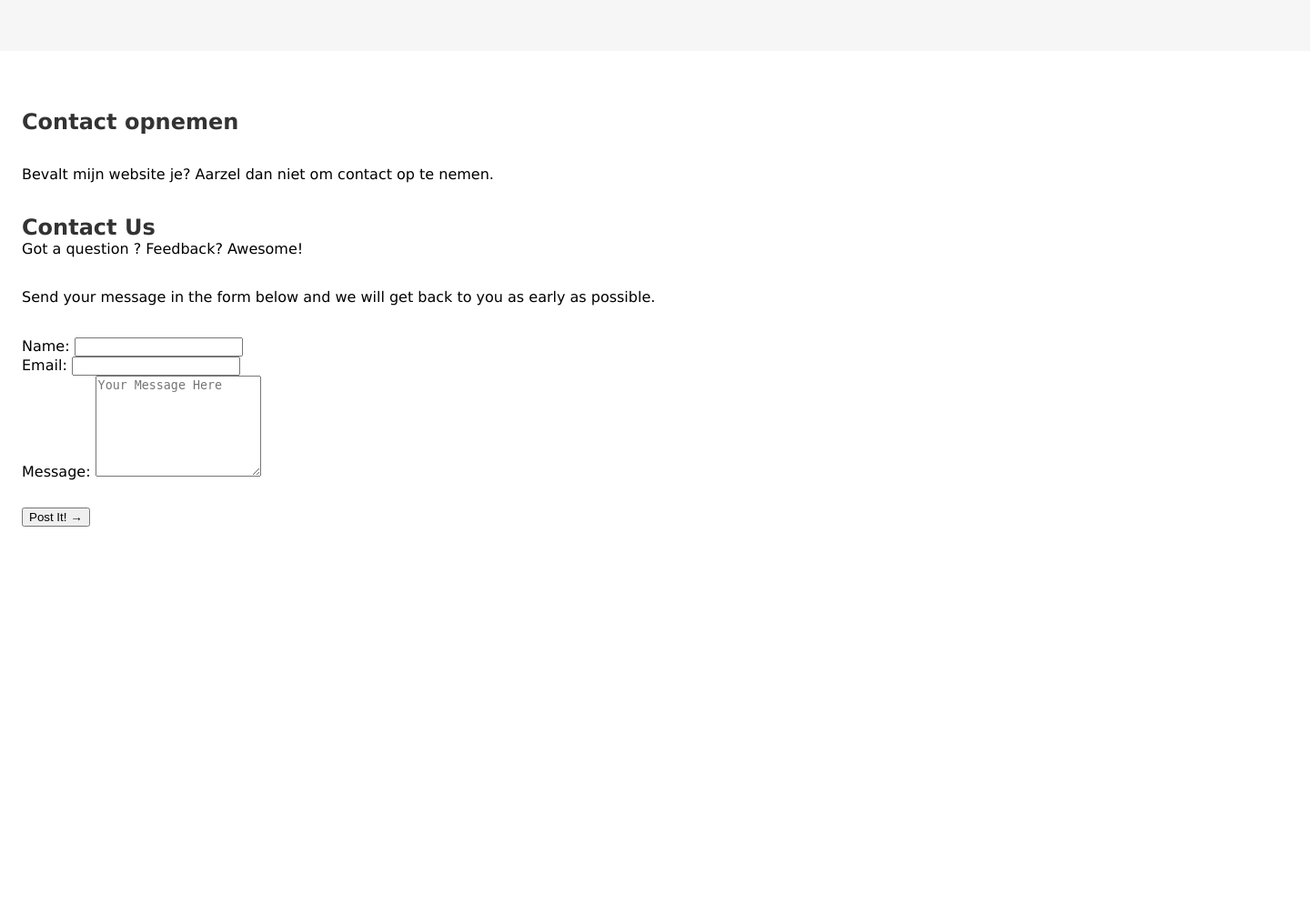
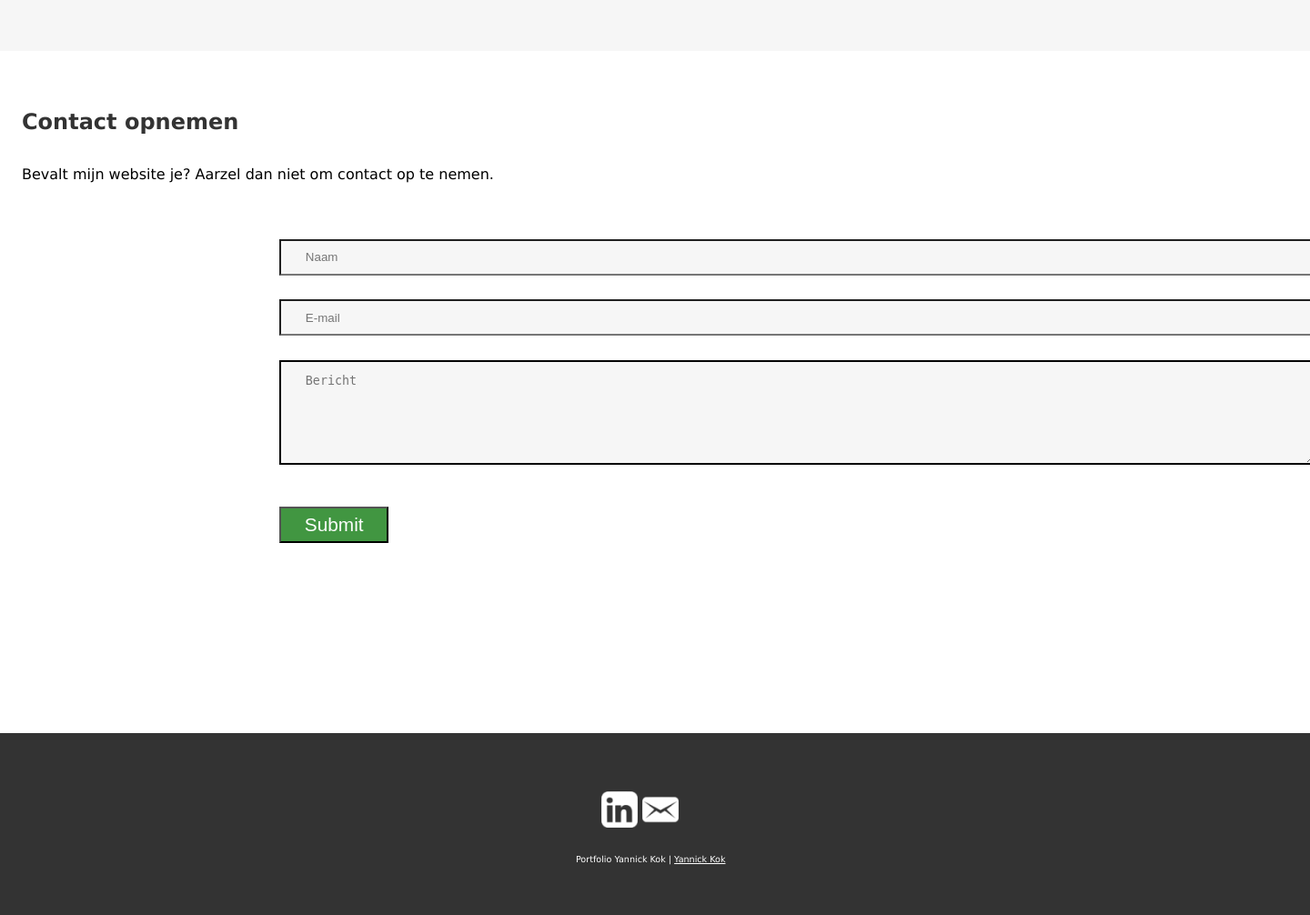
Before and after one commit to YannickKok/home, a PHP site: page / in a window 1440 px wide. Shown: the part 1644-2650 px from the top of the page at 91% size. After the commit the page ends 2595 px from the top, so only its background shows below. Run offline with PHP 8.4, Linux system fonts and the light colour scheme.

Commit message:
contact done

```diff
--- a/index.html
+++ b/index.html
@@ -10,8 +10,7 @@
     <link href="stylesheet.css" type="text/css" rel="stylesheet">
     <!-- link naar extern font -->
     <link href="https://fonts.googleapis.com/css?family=Roboto" rel="stylesheet">
-    <script src="https://ajax.googleapis.com/ajax/libs/jquery/1.12.4/jquery.min.js"></script>
-    <script src="form.js"></script>
+
     <!-- <script src="javascript.js"></script> -->
 
 </head>
@@ -124,33 +123,20 @@
     <div class="main" id="section3">
         <h2>Contact opnemen</h2>
         <p>Bevalt mijn website je? Aarzel dan niet om contact op te nemen.
+            <form action="/my-handling-form-page" method="post">
 
-            <div class="row">
-                <div class="col-md-6 col-md-offset-3">
-                    <h2>Contact Us</h2> Got a question ? Feedback? Awesome!
-                    <p> Send your message in the form below and we will get back to you as early as possible. </p>
-                    <form role="form" method="post" id="reused_form" >
-                        <div class="form-group">
-                            <label for="name"> Name:</label>
-                            <input type="text" class="form-control" id="name" name="name" required maxlength="50">
-                        </div>
-                        <div class="form-group">
-                            <label for="email"> Email:</label>
-                            <input type="email" class="form-control" id="email" name="email" required maxlength="50">
-                        </div>
-                        <div class="form-group">
-                            <label for="name"> Message:</label>
-                            <textarea class="form-control" type="textarea" name="message" id="message" placeholder="Your Message Here" maxlength="6000" rows="7"></textarea>
-                        </div>
-                        <div class="row" style="margin-bottom:30px;">
 
-                        </div>
-                        <button type="submit" class="btn btn-lg btn-success pull-right" id="btnContactUs">Post It! &rarr;</button>
-                    </form>
-                    <div id="success_message" style="width:100%; height:100%; display:none; "> <h3>Sent your message successfully!</h3> </div>
-                    <div id="error_message" style="width:100%; height:100%; display:none; "> <h3>Error</h3> Sorry there was an error sending your form. </div>
-                </div>
-            </div>
+                   <input type="text" id="name" name="user_name" placeholder="Naam">
+
+
+                   <input type="email" id="mail" name="user_email" placeholder="E-mail">
+
+
+                   <textarea id="msg" name="user_message" placeholder="Bericht"></textarea>
+
+                   <input type="submit" id="button" >
+               </form>
+
 
 
            <!-- /* <br> Stuur bijvoorbeeld een mail naar <strong><u><a href="mailto:12086967@student.hhs.nl">12086967@student.hhs.nl</a></u></strong> waarin je vraagt naar mijn CV of beschikbaarheid. -->
@@ -158,6 +144,13 @@
         </p>
     </div>
 
+    <div class="main" id="section4">
+        <a href="https://www.linkedin.com/in/yannick-kok-9a1703192/" ><img src="images/linkedin-6-48.png" class="socials" id="linkedin" ></a>
+        <a href="mailto:12086967@student.hhs.nl"><img src="images/new-post-48.png" class="socials" id="mail" ></a>
+        <br>
+        <p id="bottom">Portfolio Yannick Kok | <a href="https://yannickkok.github.io/home/index.html"><u>Yannick Kok</u></a></p>
+    </div>
+
 
 
 </body>
--- a/stylesheet.css
+++ b/stylesheet.css
@@ -77,6 +77,8 @@
     float: left;
   }
 
+
+
   #homebutton   {
     margin-left: 5%;
   }
@@ -111,18 +113,51 @@
     padding-left: 1.5em;
   }
 
+  #section3 {
+    height: 750px;
+    background-color: rgb(255, 255, 255);
+    padding-top: 4em;
+    padding-left: 1.5em;
+  }
+
+  #section4 {
+    height: 180px;
+    background-color: #333333;
+    padding-top: 4em;
+    padding-left: 1.5em;
+  }
+
+.socials {
+
+   height: 40px;
+   width: 40px;
+  }
+
+  #linkedin {
+    margin-left: 45%;
+  }
+
+#bottom {
+  color: white;
+  font-size: 0.6em;
+  margin-left: 43%;
+
+
+
+}
+
+#bottom a, a:visited {
+  text-decoration: none;
+  color: white;
+}
+
   #grid {
     display: grid;
     grid-template-columns: 26%;
     grid-template-columns: 1fr 1fr 1fr;
   }
 
-  #section3 {
-    height: 950px;
-    background-color: rgb(255, 255, 255);
-    padding-top: 4em;
-    padding-left: 1.5em;
-  }
+
 
   #englishbutton {
     height: 25px;
@@ -163,6 +198,40 @@
     width: 100%;
     height: auto;
 
+  }
+
+  input {
+    margin-bottom: 2em;
+    width: 1140px;
+    height: 40px;
+    padding-left: 2em;
+    margin-left: 20%;
+    background-color: #F6F6F6;
+
+  }
+
+  textarea {
+    width: 1140px;
+    height: 115px;
+    padding-left: 2em;
+    padding-top: 1em;
+    margin-left: 20%;
+    background-color: #F6F6F6;
+    border: 2px solid black;
+
+  }
+
+  #button {
+    margin-top: 2em;
+    background-color: #419641;
+    color: white;
+    font-size: 1.3em;
+    height: 40px;
+    width: 120px;
+    padding: 0;
+  }
+  #name {
+    margin-top: 2em;
   }
 
   #stibatposter {
```
Also changed, not shown: images/linkedin-48.png (added), images/linkedin-6-48.png (added), images/linkedin.png (added), images/mail-2-48.png (added), images/new-post-48.png (added).
